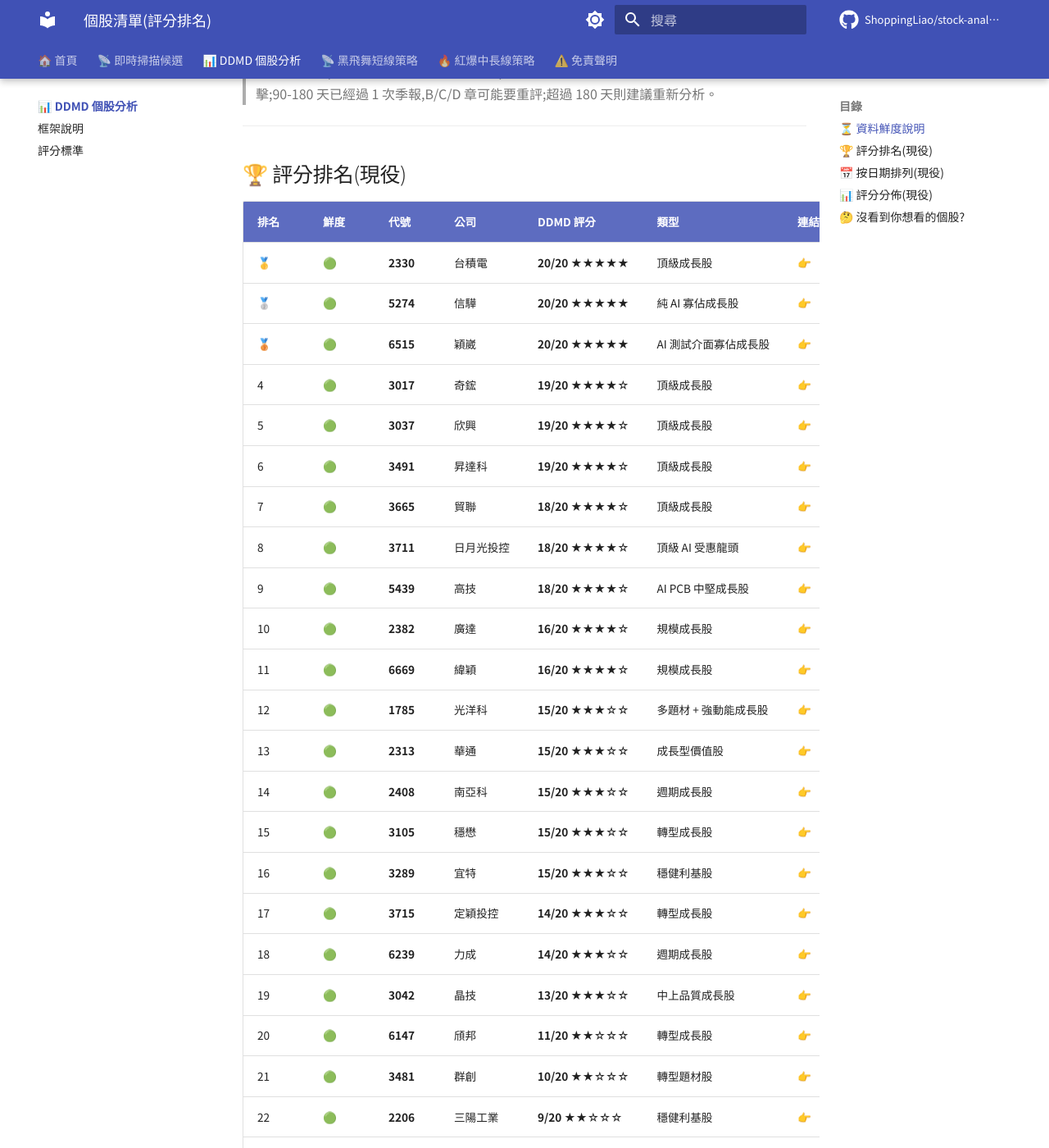
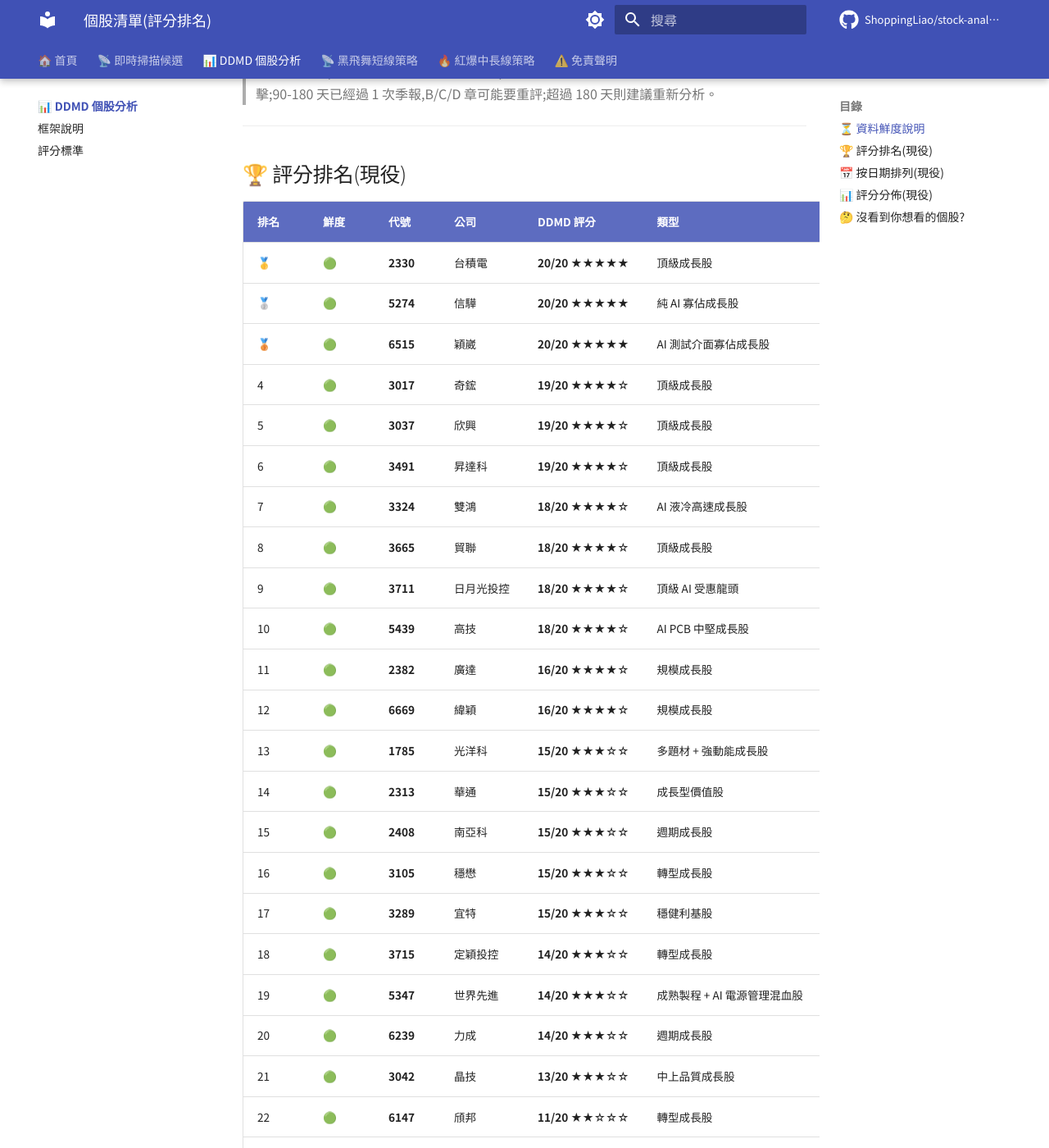
Before and after one commit to ShoppingLiao/stock-analysis-public, an MkDocs documentation site: the page built from docs/reports/index.md, in a window 1280 px wide and 1400 px high, scrolled down 642 px. Shown: the whole window at 82% size. Built offline with MkDocs 1.6.1 and Material for MkDocs 9.7.7, drawn with Linux system fonts in a browser that asks for light colours; comment, search, counter and statistics services are not loaded; some of the changed text lies outside the part shown.

Commit message:
docs: sync 2 report(s) updated, 23 unchanged (2026-05-08)

```diff
--- a/docs/reports/index.md
+++ b/docs/reports/index.md
@@ -36,28 +36,32 @@ DDMD 各章節時效性不同 — D 章估值最快過期、A 章商業模式變
 | 4 | 🟢 | **3017** | 奇鋐 | **19/20** ★★★★☆ | 頂級成長股 | [👉](3017_奇鋐_DDMD_2026-05-05.md) |
 | 5 | 🟢 | **3037** | 欣興 | **19/20** ★★★★☆ | 頂級成長股 | [👉](3037_欣興_DDMD_2026-05-06.md) |
 | 6 | 🟢 | **3491** | 昇達科 | **19/20** ★★★★☆ | 頂級成長股 | [👉](3491_昇達科_DDMD_2026-05-06.md) |
-| 7 | 🟢 | **3665** | 貿聯 | **18/20** ★★★★☆ | 頂級成長股 | [👉](3665_貿聯_DDMD_2026-05-06.md) |
-| 8 | 🟢 | **3711** | 日月光投控 | **18/20** ★★★★☆ | 頂級 AI 受惠龍頭 | [👉](3711_日月光投控_DDMD_2026-05-05.md) |
-| 9 | 🟢 | **5439** | 高技 | **18/20** ★★★★☆ | AI PCB 中堅成長股 | [👉](5439_高技_DDMD_2026-05-07.md) |
-| 10 | 🟢 | **2382** | 廣達 | **16/20** ★★★★☆ | 規模成長股 | [👉](2382_廣達_DDMD_2026-05-05.md) |
-| 11 | 🟢 | **6669** | 緯穎 | **16/20** ★★★★☆ | 規模成長股 | [👉](6669_緯穎_DDMD_2026-05-06.md) |
-| 12 | 🟢 | **1785** | 光洋科 | **15/20** ★★★☆☆ | 多題材 + 強動能成長股 | [👉](1785_光洋科_DDMD_2026-05-07.md) |
-| 13 | 🟢 | **2313** | 華通 | **15/20** ★★★☆☆ | 成長型價值股 | [👉](2313_華通_DDMD_2026-05-06.md) |
-| 14 | 🟢 | **2408** | 南亞科 | **15/20** ★★★☆☆ | 週期成長股 | [👉](2408_南亞科_DDMD_2026-05-05.md) |
-| 15 | 🟢 | **3105** | 穩懋 | **15/20** ★★★☆☆ | 轉型成長股 | [👉](3105_穩懋_DDMD_2026-05-05.md) |
-| 16 | 🟢 | **3289** | 宜特 | **15/20** ★★★☆☆ | 穩健利基股 | [👉](3289_宜特_DDMD_2026-05-05.md) |
-| 17 | 🟢 | **3715** | 定穎投控 | **14/20** ★★★☆☆ | 轉型成長股 | [👉](3715_定穎投控_DDMD_2026-05-07.md) |
-| 18 | 🟢 | **6239** | 力成 | **14/20** ★★★☆☆ | 週期成長股 | [👉](6239_力成_DDMD_2026-05-06.md) |
-| 19 | 🟢 | **3042** | 晶技 | **13/20** ★★★☆☆ | 中上品質成長股 | [👉](3042_晶技_DDMD_2026-05-06.md) |
-| 20 | 🟢 | **6147** | 頎邦 | **11/20** ★★☆☆☆ | 轉型成長股 | [👉](6147_頎邦_DDMD_2026-05-06.md) |
-| 21 | 🟢 | **3481** | 群創 | **10/20** ★★☆☆☆ | 轉型題材股 | [👉](3481_群創_DDMD_2026-05-07.md) |
-| 22 | 🟢 | **2206** | 三陽工業 | **9/20** ★★☆☆☆ | 穩健利基股 | [👉](2206_三陽工業_DDMD_2026-05-06.md) |
-| 23 | 🟢 | **2834** | 臺企銀 | **9/20** ★★☆☆☆ | 穩定低估值金融股 | [👉](2834_臺企銀_DDMD_2026-05-07.md) |
+| 7 | 🟢 | **3324** | 雙鴻 | **18/20** ★★★★☆ | AI 液冷高速成長股 | [👉](3324_雙鴻_DDMD_2026-05-08.md) |
+| 8 | 🟢 | **3665** | 貿聯 | **18/20** ★★★★☆ | 頂級成長股 | [👉](3665_貿聯_DDMD_2026-05-06.md) |
+| 9 | 🟢 | **3711** | 日月光投控 | **18/20** ★★★★☆ | 頂級 AI 受惠龍頭 | [👉](3711_日月光投控_DDMD_2026-05-05.md) |
+| 10 | 🟢 | **5439** | 高技 | **18/20** ★★★★☆ | AI PCB 中堅成長股 | [👉](5439_高技_DDMD_2026-05-07.md) |
+| 11 | 🟢 | **2382** | 廣達 | **16/20** ★★★★☆ | 規模成長股 | [👉](2382_廣達_DDMD_2026-05-05.md) |
+| 12 | 🟢 | **6669** | 緯穎 | **16/20** ★★★★☆ | 規模成長股 | [👉](6669_緯穎_DDMD_2026-05-06.md) |
+| 13 | 🟢 | **1785** | 光洋科 | **15/20** ★★★☆☆ | 多題材 + 強動能成長股 | [👉](1785_光洋科_DDMD_2026-05-07.md) |
+| 14 | 🟢 | **2313** | 華通 | **15/20** ★★★☆☆ | 成長型價值股 | [👉](2313_華通_DDMD_2026-05-06.md) |
+| 15 | 🟢 | **2408** | 南亞科 | **15/20** ★★★☆☆ | 週期成長股 | [👉](2408_南亞科_DDMD_2026-05-05.md) |
+| 16 | 🟢 | **3105** | 穩懋 | **15/20** ★★★☆☆ | 轉型成長股 | [👉](3105_穩懋_DDMD_2026-05-05.md) |
+| 17 | 🟢 | **3289** | 宜特 | **15/20** ★★★☆☆ | 穩健利基股 | [👉](3289_宜特_DDMD_2026-05-05.md) |
+| 18 | 🟢 | **3715** | 定穎投控 | **14/20** ★★★☆☆ | 轉型成長股 | [👉](3715_定穎投控_DDMD_2026-05-07.md) |
+| 19 | 🟢 | **5347** | 世界先進 | **14/20** ★★★☆☆ | 成熟製程 + AI 電源管理混血股 | [👉](5347_世界先進_DDMD_2026-05-08.md) |
+| 20 | 🟢 | **6239** | 力成 | **14/20** ★★★☆☆ | 週期成長股 | [👉](6239_力成_DDMD_2026-05-06.md) |
+| 21 | 🟢 | **3042** | 晶技 | **13/20** ★★★☆☆ | 中上品質成長股 | [👉](3042_晶技_DDMD_2026-05-06.md) |
+| 22 | 🟢 | **6147** | 頎邦 | **11/20** ★★☆☆☆ | 轉型成長股 | [👉](6147_頎邦_DDMD_2026-05-06.md) |
+| 23 | 🟢 | **3481** | 群創 | **10/20** ★★☆☆☆ | 轉型題材股 | [👉](3481_群創_DDMD_2026-05-07.md) |
+| 24 | 🟢 | **2206** | 三陽工業 | **9/20** ★★☆☆☆ | 穩健利基股 | [👉](2206_三陽工業_DDMD_2026-05-06.md) |
+| 25 | 🟢 | **2834** | 臺企銀 | **9/20** ★★☆☆☆ | 穩定低估值金融股 | [👉](2834_臺企銀_DDMD_2026-05-07.md) |
 
 ## 📅 按日期排列(現役)
 
 | 日期 | 鮮度 | 代號 | 公司 | 評分 | 連結 |
 |------|------|------|------|------|------|
+| 2026-05-08 | 🟢 | **3324** | 雙鴻 | 18/20 | [👉](3324_雙鴻_DDMD_2026-05-08.md) |
+| 2026-05-08 | 🟢 | **5347** | 世界先進 | 14/20 | [👉](5347_世界先進_DDMD_2026-05-08.md) |
 | 2026-05-07 | 🟢 | **1785** | 光洋科 | 15/20 | [👉](1785_光洋科_DDMD_2026-05-07.md) |
 | 2026-05-07 | 🟢 | **2330** | 台積電 | 20/20 | [👉](2330_台積電_DDMD_2026-05-07.md) |
 | 2026-05-07 | 🟢 | **2834** | 臺企銀 | 9/20 | [👉](2834_臺企銀_DDMD_2026-05-07.md) |
```
Also changed, not shown: other parts of docs/reports/index.md (+3 -3 lines), docs/reports/3324_雙鴻_DDMD_2026-05-08.md (added, +160 -0 lines), docs/reports/5347_世界先進_DDMD_2026-05-08.md (added, +160 -0 lines).
